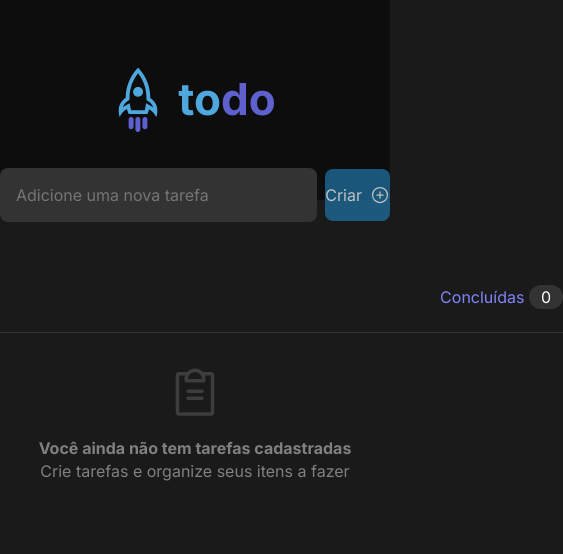
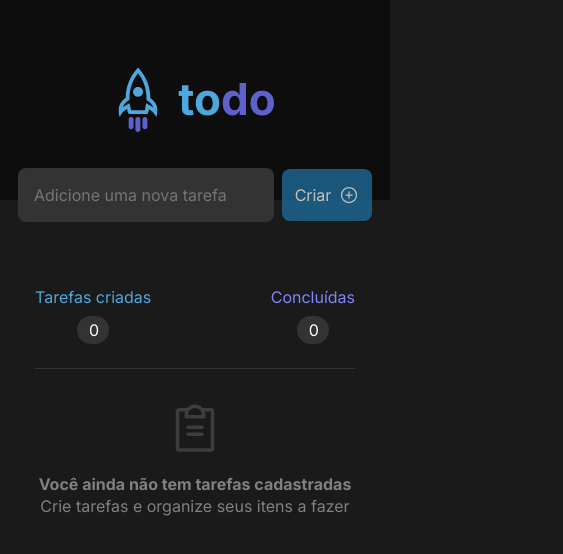
Before and after one commit to luizstange1/todoList, a React (Vite) app: page / in a window 390 px wide. Shown: the top 554 px of the page, 563 px wide, since content can reach past the window. Built offline with nearby package versions, Linux system fonts and the light colour scheme.

Commit message:
feat: configurado a responsividade da aplicação

```diff
--- a/src/App.module.css
+++ b/src/App.module.css
@@ -11,6 +11,22 @@
   height: 3.375rem;
   padding: 1rem;
   border: none;
+
+  @media (max-width: 800px) {
+    width: 32rem;
+  }
+
+  @media (max-width: 680px) {
+    width: 26rem;
+  }
+
+  @media (max-width: 560px) {
+    width: 18rem;
+  }
+
+  @media (max-width: 460px) {
+    width: 16rem;
+  }
 }
 
 .textArea:focus {
@@ -63,15 +79,45 @@
   width: 46rem;
   justify-content: space-between;
   border-bottom: 1px solid var(--gray-400);
+
+  @media (max-width: 800px) {
+    width: 38rem;
+  }
+
+  @media (max-width: 680px) {
+    width: 32rem;
+  }
+
+  @media (max-width: 560px) {
+    width: 24rem;
+  }
+
+  @media (max-width: 460px) {
+    width: 20rem;
+  }
 }
 
 .createdTasks {
   color: var(--blue);
+
+  @media (max-width: 460px) {
+    display: flex;
+    flex-direction: column;
+    align-items: center;
+    row-gap: 0.5rem;
+  }
 }
 
 .completedTasks {
   color: var(--purple);
   margin-bottom: 1.5rem;
+
+  @media (max-width: 460px) {
+    display: flex;
+    flex-direction: column;
+    align-items: center;
+    row-gap: 0.5rem;
+  }
 }
 
 .countOfTasksCreated,
@@ -80,6 +126,10 @@
   color: white;
   border-radius: 99px;
   padding: 0.15rem 0.75rem;
+
+  @media (max-width: 460px) {
+    width: 2rem;
+  }
 }
 
 .tasks {
--- a/src/App.tsx
+++ b/src/App.tsx
@@ -86,7 +86,7 @@ function App() {
           placeholder="Adicione uma nova tarefa"
           ref={inputRef}
           required
-          maxLength={60}
+          maxLength={35}
           onChange={checkIfInputIsEmpty}
         />
         <button
--- a/src/components/Task/Task.module.css
+++ b/src/components/Task/Task.module.css
@@ -7,6 +7,22 @@
   justify-content: space-between;
   align-items: center;
   margin-bottom: 0.75rem;
+
+  @media (max-width: 800px) {
+    width: 38rem;
+  }
+
+  @media (max-width: 680px) {
+    width: 32rem;
+  }
+
+  @media (max-width: 560px) {
+    width: 24rem;
+  }
+
+  @media (max-width: 460px) {
+    width: 20rem;
+  }
 }
 
 .descriptionOfTheTaskInProgress {
@@ -14,6 +30,18 @@
   font-size: 0.875rem;
   flex: 1;
   margin: 0 1.5rem;
+
+  @media (max-width: 560px) {
+    overflow: hidden;
+    white-space: nowrap;
+    text-overflow: ellipsis;
+  }
+
+  @media (max-width: 460px) {
+    overflow: hidden;
+    white-space: nowrap;
+    text-overflow: ellipsis;
+  }
 }
 
 .fullTaskDescription {
@@ -21,6 +49,18 @@
   text-decoration: line-through;
   flex: 1;
   margin: 0 1.5rem;
+
+  @media (max-width: 560px) {
+    overflow: hidden;
+    white-space: nowrap;
+    text-overflow: ellipsis;
+  }
+
+  @media (max-width: 460px) {
+    overflow: hidden;
+    white-space: nowrap;
+    text-overflow: ellipsis;
+  }
 }
 
 .iconToCompleteTask,
```
